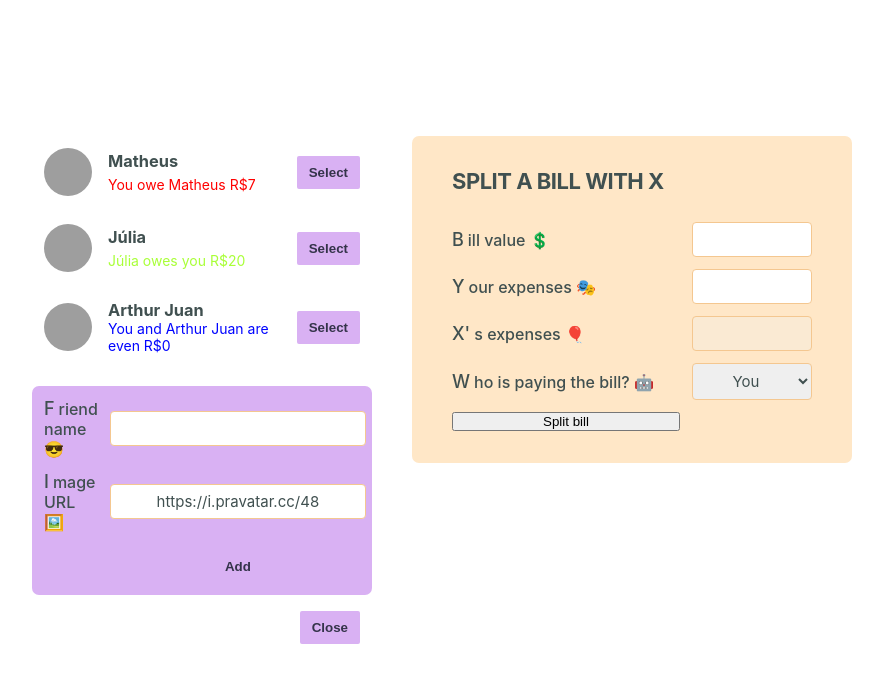
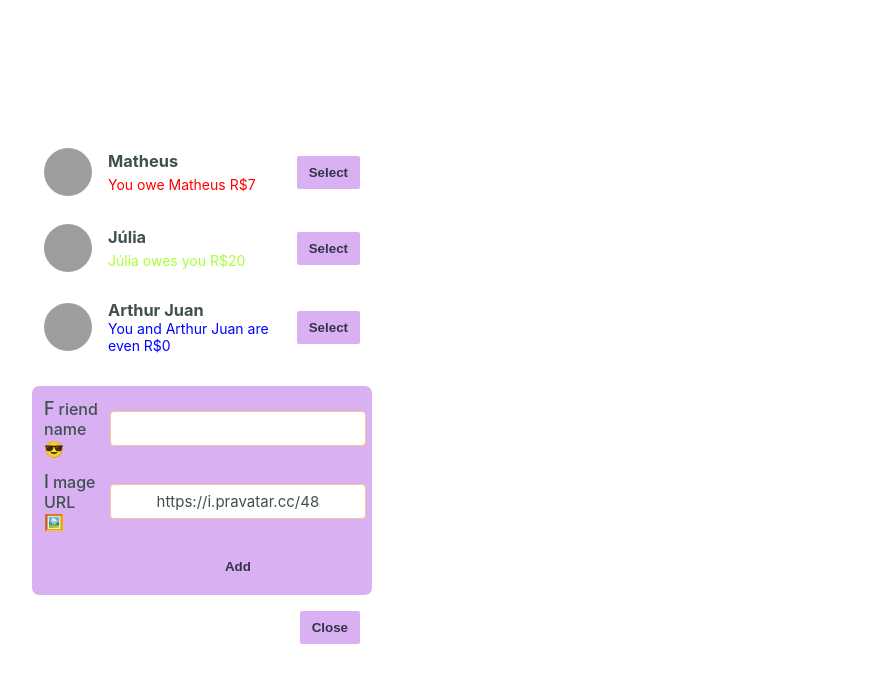
Before and after one commit to ljelectrar/eat-n-split, a React (Create React App) app: page / in a window 1280 px wide. Shown: the top 682 px of the page, without its empty margins (198-1081 px from the left). Built offline with nearby package versions, Linux system fonts and the light colour scheme; grey boxes are pictures that could not be loaded; the HTML template or start-up script is replaced by a standard one.

Commit message:
handling friend  selection

```diff
--- a/src/App.js
+++ b/src/App.js
@@ -31,45 +31,55 @@ export default function App() {
 
   const [showAddFriend, setShowAddFriend] = useState(true);
 
+  const [selectedFriend, setSelectedFriend] = useState(null);
+
   function handleShowAddFriend() {
     setShowAddFriend((show) => !show);
   }
 
   function handleAddFriend(friend) {
     setFriends((friends) => [...friends, friend]);
+    setShowAddFriend(false);
+  }
+
+  function handleSelectedFriend(friend) {
+    setSelectedFriend(friend);
   }
 
   return <div className="app">
     <div className="sidebar">
-      <FriendList friends={friends}/>
+      <FriendList friends={friends} selectedFriend={selectedFriend}  onSelectedFriend={handleSelectedFriend}/>
+
       {showAddFriend && <FormAddFriend onAddFriend={handleAddFriend}/>}
+
       <Button onClick={handleShowAddFriend} >{showAddFriend ? "Close" : "Add Friend"}</Button>
+
     </div>
-    <FormSplitBill />
+   {selectedFriend && <FormSplitBill selectedFriend={selectedFriend}/>}
   </div>
 }
 
-function FriendList({friends}) {
+function FriendList({friends, onSelectedFriend, selectedFriend}) {
 
   return (
     <ul>
       {
        friends.map((friend) => (
-        <Friend friend={friend} key={friend.id} />
+        <Friend friend={friend} key={friend.id} selectedFriend={selectedFriend} onSelectedFriend={onSelectedFriend} />
        ))
       }
     </ul>
   );
 }
 
-function Friend({friend}){
+function Friend({friend, onSelectedFriend}){
   return <li>
       <img src={friend.image} alt={friend.name} />
       <h3>{friend.name}</h3>
       {friend.balance < 0 && <p className="red">You owe {friend.name} R${Math.abs(friend.balance)}</p>}
       {friend.balance > 0 && <p className="green">{friend.name} owes you R${Math.abs(friend.balance)}</p>}
       {friend.balance === 0 && <p className="blue"> You and {friend.name} are even R${Math.abs(friend.balance)}</p>}
-      <Button>Select</Button>
+      <Button onClick={() => onSelectedFriend(friend)}>Select</Button>
     </li>
 }
 
@@ -106,14 +116,15 @@ function FormAddFriend({onAddFriend}) {
 
     <label>Image URL 🖼️</label>
     <input type="text" value={image} onChange={e => setImage(e.target.value)}/>
+
     <Button>Add</Button>
   </form>
 }
 
-function FormSplitBill() {
+function FormSplitBill({selectedFriend}) {
   return (
     <form className="form-split-bill">
-      <h2>Split a bill with X</h2>
+      <h2>Split a bill with {selectedFriend.name}</h2>
 
       <label>Bill value 💲</label>
       <input type="text" />
@@ -121,13 +132,13 @@ function FormSplitBill() {
       <label>Your expenses 🎭</label>
       <input type="text" />
 
-      <label>X's expenses 🎈</label>
+      <label>{selectedFriend.name}'s expenses 🎈</label>
       <input type="text" disabled/>
 
       <label>Who is paying the bill? 🤖</label>
       <select>
         <option value="user">You</option>
-        <option value="fried">X</option>
+        <option value="fried">{selectedFriend.name}</option>
       </select>
 
       <button>Split bill</button>
```
